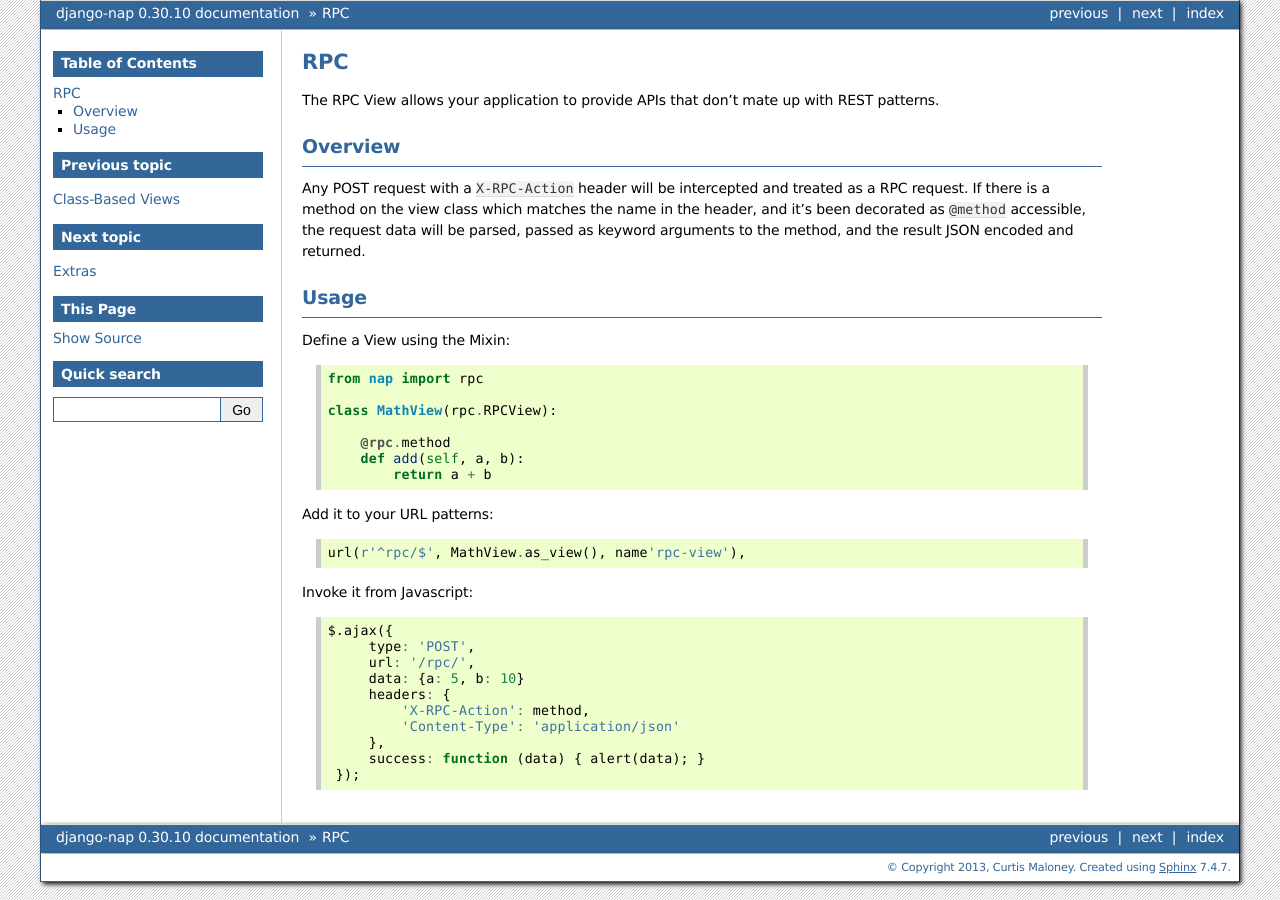
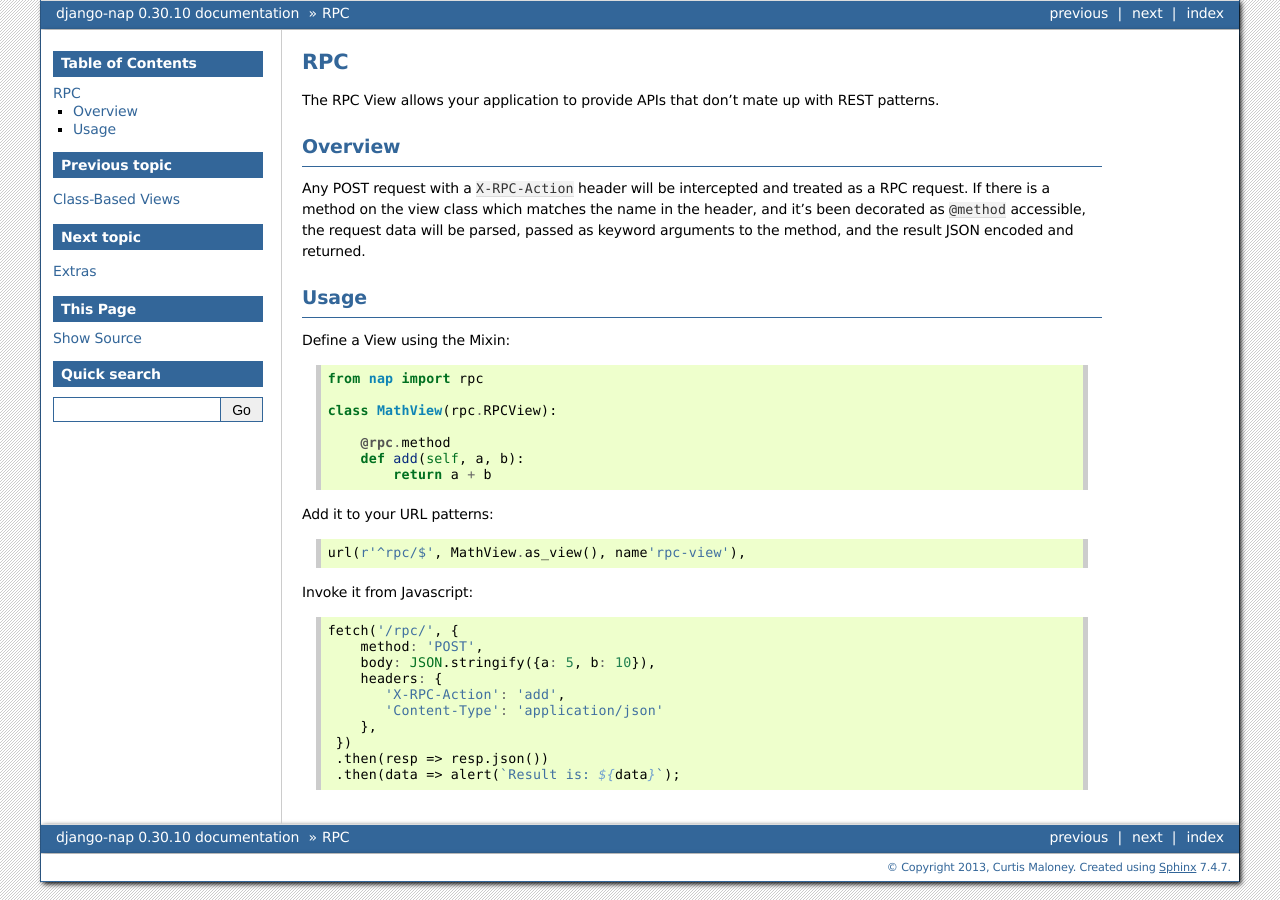
Before and after one commit to funkybob/django-nap, a Sphinx documentation site: the page built from docs/rpc/index.rst, in a window 1280 px wide. Built offline with Sphinx 7.4.7, drawn with Linux system fonts in a browser that asks for light colours.

Commit message:
Update and clarify RPC invocation example

```diff
--- a/docs/rpc/index.rst
+++ b/docs/rpc/index.rst
@@ -40,13 +40,13 @@ Invoke it from Javascript:
 
 .. code-block:: javascript
 
-   $.ajax({
-        type: 'POST',
-        url: '/rpc/',
-        data: {a: 5, b: 10}
-        headers: {
-            'X-RPC-Action': method,
-            'Content-Type': 'application/json'
-        },
-        success: function (data) { alert(data); }
-    });
+   fetch('/rpc/', {
+       method: 'POST',
+       body: JSON.stringify({a: 5, b: 10}),
+       headers: {
+          'X-RPC-Action': 'add',
+          'Content-Type': 'application/json'
+       },
+    })
+    .then(resp => resp.json())
+    .then(data => alert(`Result is: ${data}`);
```
